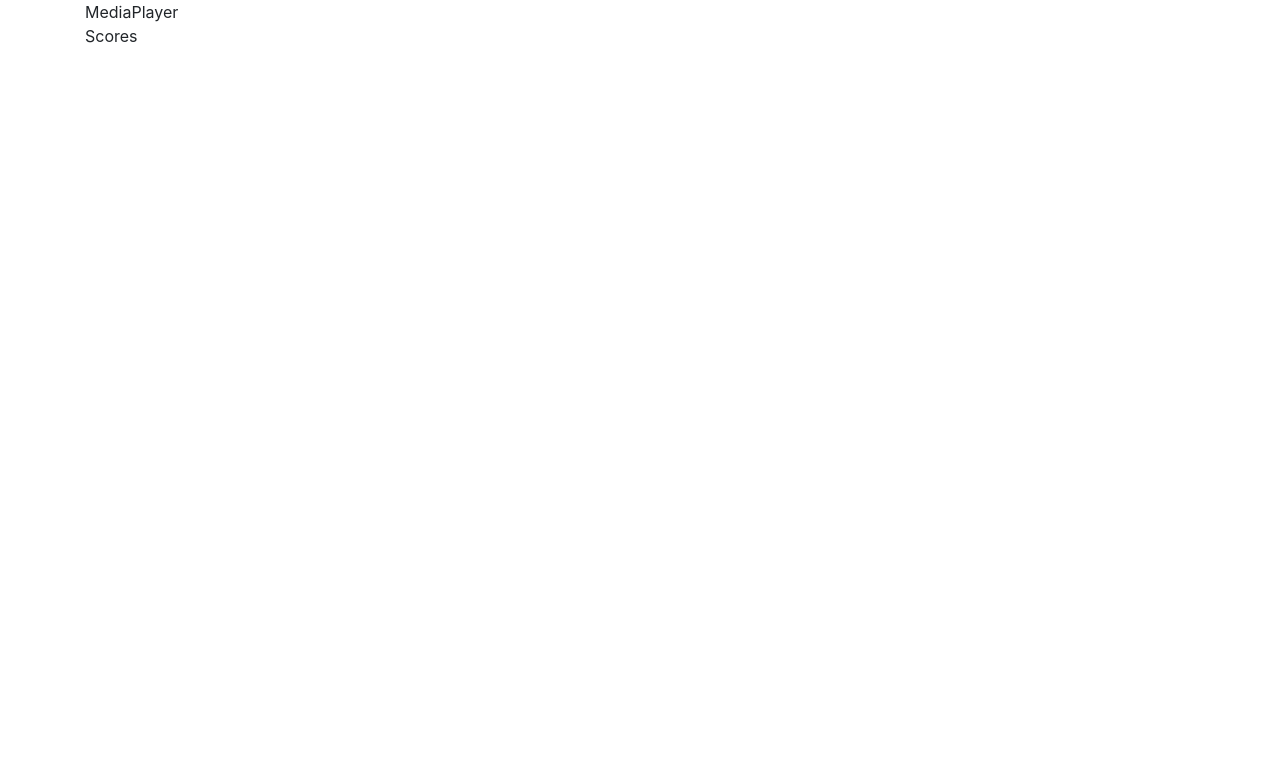
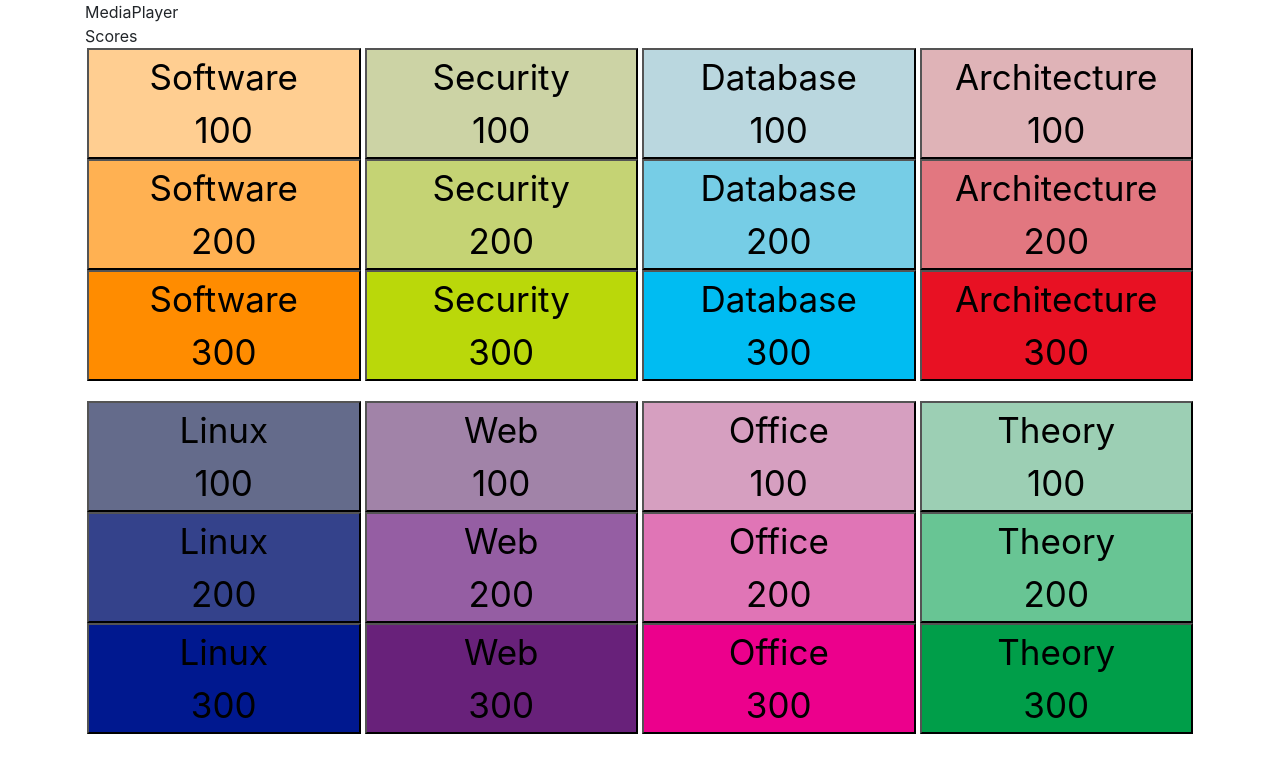
Before and after one commit to xinsnake/msft-fun-event-apr21, a Vue app: page /#/section-1-selection in a window 1280 px wide. Shown: the top 772 px of the page. Built offline with nearby package versions, Linux system fonts and the light colour scheme.

Commit message:
adding sections and selection pages

```diff
--- a/src/components/RouterPages/Section1Page.vue
+++ b/src/components/RouterPages/Section1Page.vue
@@ -1,6 +1,17 @@
 <template>
   <div class="section-1-page">
-    Section1Page
+    <h3>Section 1 - Tech Select &amp; Answer</h3>
+    <p>Teams take turns to pick the topic and question level:</p>
+    <ul>
+      <li>If you get it <strong>right</strong>, you win the points!</li>
+      <li>If you get it <strong>wrong</strong>, you lose the <strong>same</strong> amount of points, and your opponent gets the option to answer.</li>
+      <li>
+        <ul>
+          <li>If they get it right, they win <strong>half</strong> of the points the question is worth,</li>
+          <li>If they also get it wrong, they lose <strong>half</strong> of the amount of above points.</li>
+        </ul>
+      </li>
+    </ul>
   </div>
 </template>
 
--- /dev/null
+++ b/src/components/RouterPages/Section1SelectionPage.vue
@@ -0,0 +1,58 @@
+<template>
+  <div class="section-1-selection-page">
+    <div style="display: flex; margin-bottom: 20px;">
+      <div style="flex: 1; display: flex; flex-direction: column; margin: 0 2px; font-size: 35px;">
+        <button style="background: #ffce91;">Software<br/>100</button>
+        <button style="background: #ffb152;">Software<br/>200</button>
+        <button style="background: #ff8c00">Software<br/>300</button>
+      </div>
+      <div style="flex: 1; display: flex; flex-direction: column; margin: 0 2px; font-size: 35px;">
+        <button style="background: #ccd3a5;">Security<br/>100</button>
+        <button style="background: #c5d374;">Security<br/>200</button>
+        <button style="background: #bad80a;">Security<br/>300</button>
+      </div>
+      <div style="flex: 1; display: flex; flex-direction: column; margin: 0 2px; font-size: 35px;">
+        <button style="background: #bad7df;">Database<br/>100</button>
+        <button style="background: #76cde6;">Database<br/>200</button>
+        <button style="background: #00bcf2;">Database<br/>300</button>
+      </div>
+      <div style="flex: 1; display: flex; flex-direction: column; margin: 0 2px; font-size: 35px;">
+        <button style="background: #dfb3b7;">Architecture<br/>100</button>
+        <button style="background: #e27780;">Architecture<br/>200</button>
+        <button style="background: #e81123;">Architecture<br/>300</button>
+      </div>
+    </div>
+    <div style="display: flex; margin-top: 20px;">
+      <div style="flex: 1; display: flex; flex-direction: column; margin: 0 2px; font-size: 35px;">
+        <button style="background: #646b8b;">Linux<br/>100</button>
+        <button style="background: #34428b;">Linux<br/>200</button>
+        <button style="background: #00188f;">Linux<br/>300</button>
+      </div>
+      <div style="flex: 1; display: flex; flex-direction: column; margin: 0 2px; font-size: 35px;">
+        <button style="background: #a183a8;">Web<br/>100</button>
+        <button style="background: #955ea3;">Web<br/>200</button>
+        <button style="background: #68217a;">Web<br/>300</button>
+      </div>
+      <div style="flex: 1; display: flex; flex-direction: column; margin: 0 2px; font-size: 35px;">
+        <button style="background: #d69fc0;">Office<br/>100</button>
+        <button style="background: #e075b6;">Office<br/>200</button>
+        <button style="background: #ec008c;">Office<br/>300</button>
+      </div>
+      <div style="flex: 1; display: flex; flex-direction: column; margin: 0 2px; font-size: 35px;">
+        <button style="background: #9ccfb4;">Theory<br/>100</button>
+        <button style="background: #68c594;">Theory<br/>200</button>
+        <button style="background: #009e49;">Theory<br/>300</button>
+      </div>
+    </div>
+  </div>
+</template>
+
+<script>
+export default {
+  name: 'Section1SelectionPage'
+}
+</script>
+
+<style scoped>
+
+</style>
--- a/src/components/RouterPages/Section2Page.vue
+++ b/src/components/RouterPages/Section2Page.vue
@@ -1,6 +1,14 @@
 <template>
   <div class="section-2-page">
-    Section2Page
+    <h3>Section 2 - Read &amp; Guess Azure</h3>
+    <p>There will be 6 sentences to describe each service in Azure, to guess the service correctly:</p>
+    <ul>
+      <li>Within the first sentence: 300 points.</li>
+      <li>Within the second sentence: 250 points.</li>
+      <li>...</li>
+      <li>In the last sentence: 50 points.</li>
+    </ul>
+    <p>Each person can only guess <strong>once</strong>!</p>
   </div>
 </template>
 
--- a/src/components/RouterPages/Section3Page.vue
+++ b/src/components/RouterPages/Section3Page.vue
@@ -1,6 +1,17 @@
 <template>
   <div class="section-3-page">
-    Section3Page
+    <h3>Section 3 - Non-Tech Select &amp; Answer</h3>
+    <p>Teams take turns to pick the topic and question level:</p>
+    <ul>
+      <li>If you get it <strong>right</strong>, you win the points!</li>
+      <li>If you get it <strong>wrong</strong>, you lose the <strong>half</strong> amount of points, and your opponent gets the option to answer.</li>
+      <li>
+        <ul>
+          <li>If they get it right, they win <strong>half</strong> of the points the question is worth,</li>
+          <li>If they also get it wrong, they lose <strong>no points</strong>.</li>
+        </ul>
+      </li>
+    </ul>
   </div>
 </template>
 
--- /dev/null
+++ b/src/components/RouterPages/Section3SelectionPage.vue
@@ -0,0 +1,58 @@
+<template>
+  <div class="section-3-selection-page">
+    <div style="display: flex; margin-bottom: 20px;">
+      <div style="flex: 1; display: flex; flex-direction: column; margin: 0 2px; font-size: 35px;">
+        <button style="background: #ffce91;">History<br/>100</button>
+        <button style="background: #ffb152;">History<br/>200</button>
+        <button style="background: #ff8c00">History<br/>300</button>
+      </div>
+      <div style="flex: 1; display: flex; flex-direction: column; margin: 0 2px; font-size: 35px;">
+        <button style="background: #ccd3a5;">Biology<br/>100</button>
+        <button style="background: #c5d374;">Biology<br/>200</button>
+        <button style="background: #bad80a;">Biology<br/>300</button>
+      </div>
+      <div style="flex: 1; display: flex; flex-direction: column; margin: 0 2px; font-size: 35px;">
+        <button style="background: #bad7df;">Physics<br/>100</button>
+        <button style="background: #76cde6;">Physics<br/>200</button>
+        <button style="background: #00bcf2;">Physics<br/>300</button>
+      </div>
+      <div style="flex: 1; display: flex; flex-direction: column; margin: 0 2px; font-size: 35px;">
+        <button style="background: #dfb3b7;">Chemistry<br/>100</button>
+        <button style="background: #e27780;">Chemistry<br/>200</button>
+        <button style="background: #e81123;">Chemistry<br/>300</button>
+      </div>
+    </div>
+    <div style="display: flex; margin-top: 20px;">
+      <div style="flex: 1; display: flex; flex-direction: column; margin: 0 2px; font-size: 35px;">
+        <button style="background: #646b8b;">Politics<br/>100</button>
+        <button style="background: #34428b;">Politics<br/>200</button>
+        <button style="background: #00188f;">Politics<br/>300</button>
+      </div>
+      <div style="flex: 1; display: flex; flex-direction: column; margin: 0 2px; font-size: 35px;">
+        <button style="background: #a183a8;">Geology<br/>100</button>
+        <button style="background: #955ea3;">Geology<br/>200</button>
+        <button style="background: #68217a;">Geology<br/>300</button>
+      </div>
+      <div style="flex: 1; display: flex; flex-direction: column; margin: 0 2px; font-size: 35px;">
+        <button style="background: #d69fc0;">Economy<br/>100</button>
+        <button style="background: #e075b6;">Economy<br/>200</button>
+        <button style="background: #ec008c;">Economy<br/>300</button>
+      </div>
+      <div style="flex: 1; display: flex; flex-direction: column; margin: 0 2px; font-size: 35px;">
+        <button style="background: #9ccfb4;">Business<br/>100</button>
+        <button style="background: #68c594;">Business<br/>200</button>
+        <button style="background: #009e49;">Business<br/>300</button>
+      </div>
+    </div>
+  </div>
+</template>
+
+<script>
+export default {
+  name: 'Section3SelectionPage'
+}
+</script>
+
+<style scoped>
+
+</style>
--- a/src/components/RouterPages/Section4Page.vue
+++ b/src/components/RouterPages/Section4Page.vue
@@ -1,6 +1,18 @@
 <template>
   <div class="section-4-page">
-    Section4Page
+    <h3>Section 4 - English!</h3>
+    <ul>
+      <li>Two teams take turns to answer multiple choice questions.</li>
+      <li>Only <strong>1</strong> member in the team can participate each question, and you <strong>must rotate</strong> the member who is answering.</li>
+      <li>Then you answer the question:</li>
+      <li>
+        <ul>
+          <li>If you get it correct you win <strong>100</strong> points.</li>
+          <li>If you get it wrong you <strong>do not</strong> lose points.</li>
+        </ul>
+      </li>
+      <li>There are in total <strong>10</strong> questions worth total of 500 points for each team.</li>
+    </ul>
   </div>
 </template>
 
--- a/src/components/RouterPages/SingleQuestionPage.vue
+++ b/src/components/RouterPages/SingleQuestionPage.vue
@@ -1,6 +1,12 @@
 <template>
   <div class="single-question-page">
-    SingleQuestionPage
+    <h4>Test question</h4>
+    <ol>
+      <li>Test Answer</li>
+      <li>Test Answer</li>
+      <li>Test Answer</li>
+      <li>Test Answer</li>
+    </ol>
   </div>
 </template>
 
--- a/src/routes.js
+++ b/src/routes.js
@@ -3,8 +3,10 @@ import VueRouter from 'vue-router'
 import TitlePage from "@/components/RouterPages/TitlePage";
 import IntroPage from "@/components/RouterPages/IntroPage";
 import Section1Page from "@/components/RouterPages/Section1Page";
+import Section1SelectionPage from "@/components/RouterPages/Section1SelectionPage";
 import Section2Page from "@/components/RouterPages/Section2Page";
 import Section3Page from "@/components/RouterPages/Section3Page";
+import Section3SelectionPage from "@/components/RouterPages/Section3SelectionPage";
 import Section4Page from "@/components/RouterPages/Section4Page";
 import SingleQuestionPage from "@/components/RouterPages/SingleQuestionPage";
 import ReadAndGuessPage from "@/components/RouterPages/ReadAndGuessPage";
@@ -15,8 +17,10 @@ const routes = [
   { path: '/title', component: TitlePage },
   { path: '/intro', component: IntroPage },
   { path: '/section-1', component: Section1Page },
+  { path: '/section-1-selection', component: Section1SelectionPage },
   { path: '/section-2', component: Section2Page },
   { path: '/section-3', component: Section3Page },
+  { path: '/section-3-selection', component: Section3SelectionPage },
   { path: '/section-4', component: Section4Page },
   { path: '/section-1/:qid', component: SingleQuestionPage },
   { path: '/section-2/:qid', component: ReadAndGuessPage },
```
